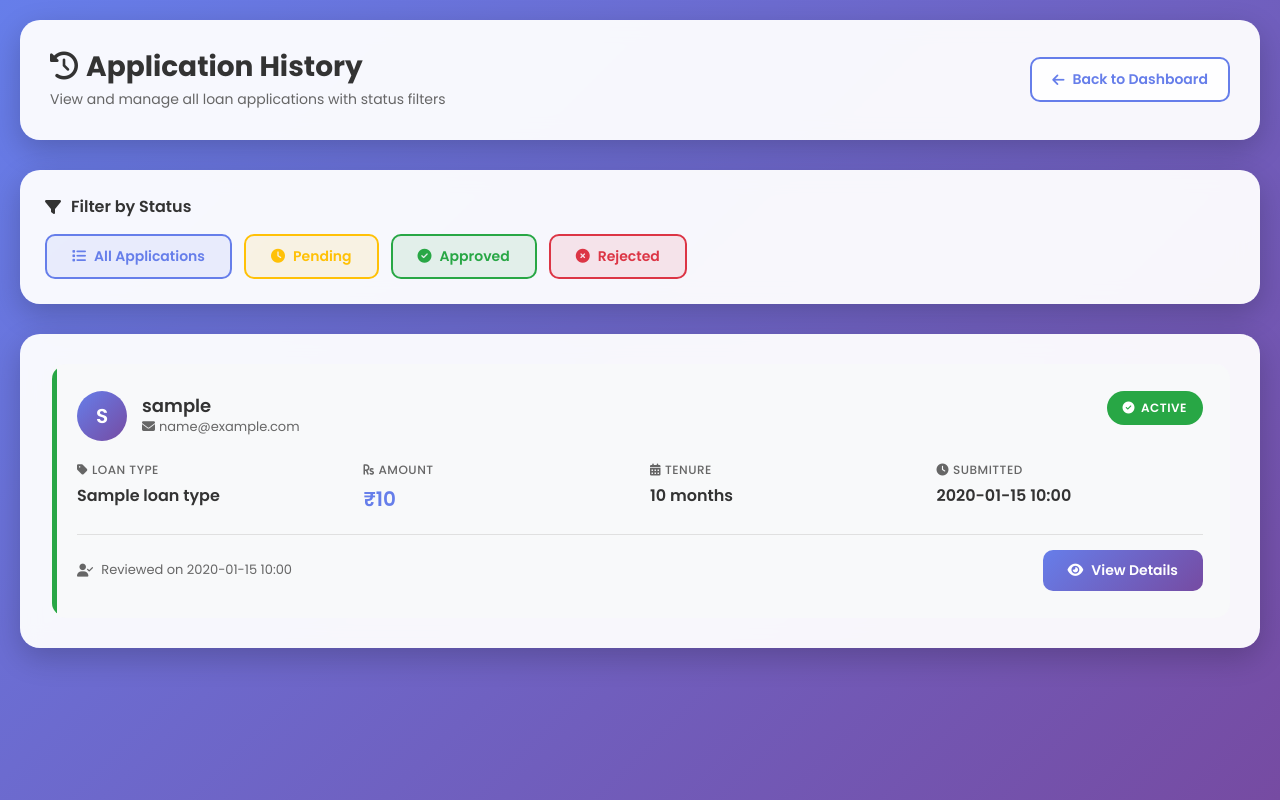
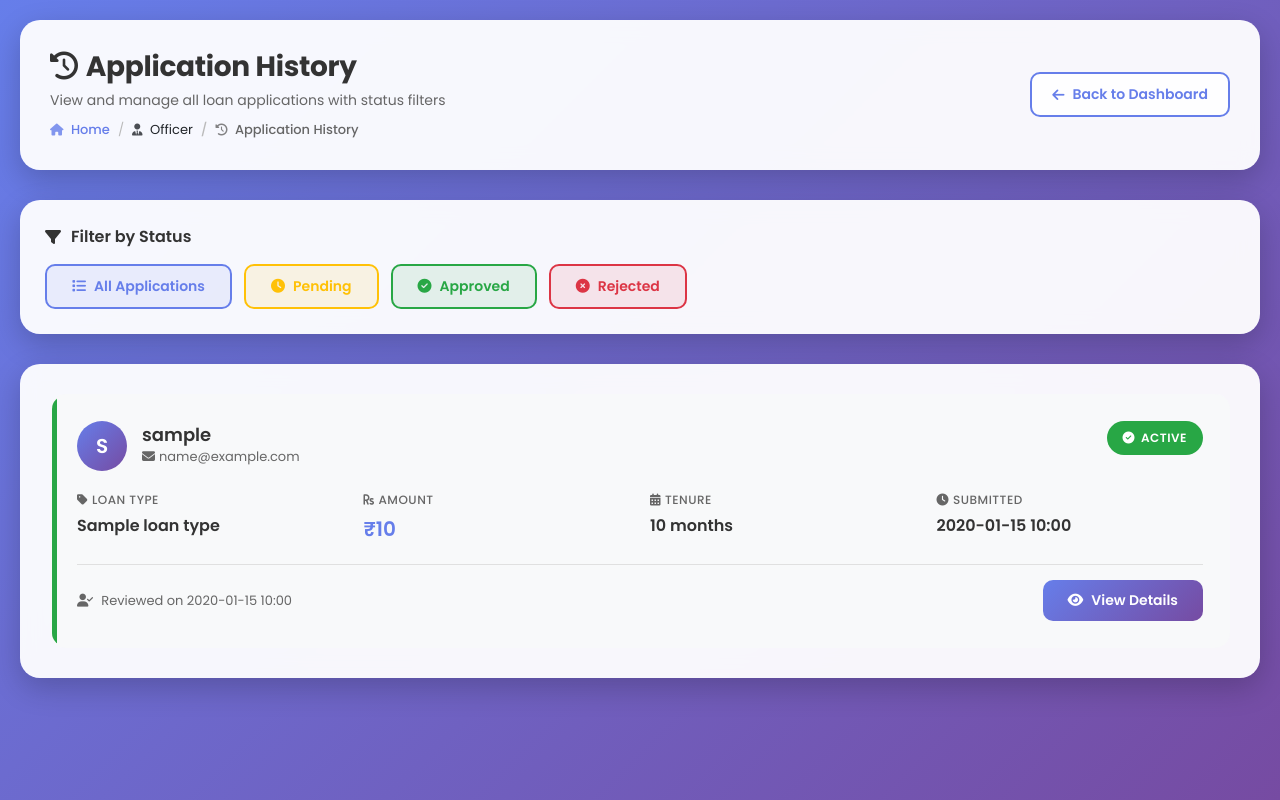
Before and after one commit to unaisaparvin44/LoanMate, a Django app: template templates/officers/application_all.html in a window 1280 px wide. Run offline with Django 4.2, Linux system fonts and the light colour scheme; the template is opened without the code that fills it: most values are stand-ins (such as "Sample title", 1, 10 or a date in 2020).

Commit message:
feat(officers): update all-applications template

```diff
--- a/templates/officers/application_all.html
+++ b/templates/officers/application_all.html
@@ -11,6 +11,9 @@
 
     <!-- Font Awesome -->
     <link rel="stylesheet" href="https://cdnjs.cloudflare.com/ajax/libs/font-awesome/6.4.0/css/all.min.css">
+
+    {% load static %}
+    <link rel="stylesheet" href="{% static 'css/ui_polish.css' %}">
 
     <!-- Google Fonts -->
     <link href="https://fonts.googleapis.com/css2?family=Poppins:wght@300;400;500;600;700&display=swap"
@@ -509,6 +512,80 @@
                 justify-content: center;
             }
         }
+        /* =============================================
+           UI POLISH: CSS Tooltip Bubbles
+           ============================================= */
+        [data-tooltip] { position: relative; }
+        [data-tooltip]::before {
+            content: attr(data-tooltip);
+            position: absolute;
+            bottom: calc(100% + 10px);
+            left: 50%;
+            transform: translateX(-50%) translateY(4px);
+            background: rgba(15, 15, 35, 0.93);
+            color: #fff;
+            padding: 7px 15px;
+            border-radius: 9px;
+            font-size: 12px;
+            font-weight: 500;
+            white-space: nowrap;
+            pointer-events: none;
+            opacity: 0;
+            transition: opacity 0.2s ease, transform 0.2s ease;
+            box-shadow: 0 4px 18px rgba(0,0,0,0.3);
+            z-index: 9999;
+        }
+        [data-tooltip]::after {
+            content: '';
+            position: absolute;
+            bottom: calc(100% + 4px);
+            left: 50%;
+            transform: translateX(-50%);
+            border: 6px solid transparent;
+            border-top-color: rgba(15, 15, 35, 0.93);
+            opacity: 0;
+            pointer-events: none;
+            transition: opacity 0.2s ease;
+            z-index: 9999;
+        }
+        [data-tooltip]:hover::before { opacity: 1; transform: translateX(-50%) translateY(0); }
+        [data-tooltip]:hover::after { opacity: 1; }
+
+        /* =============================================
+           UI POLISH: Application Card Glow + Btn-view
+           ============================================= */
+        .application-card {
+            transition: transform 0.32s ease, box-shadow 0.32s ease !important;
+        }
+        .application-card:hover {
+            transform: translateY(-10px) !important;
+            box-shadow: 0 22px 44px rgba(102, 126, 234, 0.28),
+                        0 0 0 1.5px rgba(102, 126, 234, 0.22) !important;
+        }
+        .btn-view { transition: all 0.25s ease !important; }
+        .btn-view:hover {
+            transform: translateY(-2px) !important;
+            box-shadow: 0 8px 22px rgba(102, 126, 234, 0.4) !important;
+            filter: brightness(1.08);
+        }
+        .btn-view:active { transform: scale(0.96) !important; }
+
+        /* =============================================
+           UI POLISH: Icon Breadcrumb
+           ============================================= */
+        .ui-breadcrumb .breadcrumb { background: none; padding: 0; margin: 8px 0 0; font-size: 13px; }
+        .ui-breadcrumb .breadcrumb-item a { color: #667eea; text-decoration: none; font-weight: 500; transition: color 0.2s ease; }
+        .ui-breadcrumb .breadcrumb-item a:hover { color: #764ba2; }
+        .ui-breadcrumb .breadcrumb-item + .breadcrumb-item::before { color: #bbb; }
+        .ui-breadcrumb .breadcrumb-item i { margin-right: 4px; font-size: 12px; opacity: 0.8; }
+        .ui-breadcrumb .breadcrumb-item.active { color: #666; font-weight: 500; }
+
+        /* =============================================
+           UI POLISH: Typography
+           ============================================= */
+        body { -webkit-font-smoothing: antialiased; }
+        h1, h2, h3 { letter-spacing: -0.3px; }
+        p { line-height: 1.7; }
     </style>
 </head>
 
@@ -520,6 +597,13 @@
                 <div class="page-header-left">
                     <h1><i class="fas fa-history me-2"></i>Application History</h1>
                     <p>View and manage all loan applications with status filters</p>
+                    <nav aria-label="breadcrumb" class="ui-breadcrumb" style="margin-top: 8px;">
+                        <ol class="breadcrumb">
+                            <li class="breadcrumb-item"><a href="{% url 'officer_dashboard' %}"><i class="fas fa-home"></i> Home</a></li>
+                            <li class="breadcrumb-item"><i class="fas fa-user-tie"></i> Officer</li>
+                            <li class="breadcrumb-item active"><i class="fas fa-history"></i> Application History</li>
+                        </ol>
+                    </nav>
                 </div>
                 <a href="{% url 'officer_dashboard' %}" class="btn-back">
                     <i class="fas fa-arrow-left"></i> Back to Dashboard
@@ -609,7 +693,7 @@
                         <span>Awaiting review</span>
                         {% endif %}
                     </div>
-                    <a href="{% url 'officers:application_detail' app.pk %}" class="btn-view">
+                    <a href="{% url 'officers:application_detail' app.pk %}" class="btn-view" data-tooltip="View full details of this application">
                         <i class="fas fa-eye"></i> View Details
                     </a>
                 </div>
```
